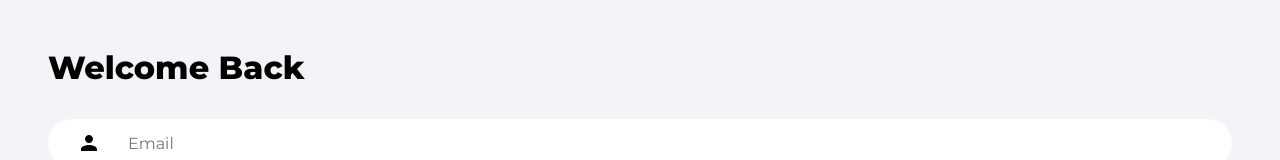
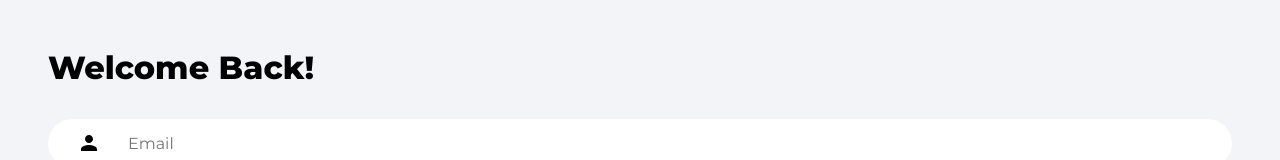
Before and after one commit to Gajjela-Koushik-Reddy/house-marketplace, a React (Create React App) app: page /profile in a window 1280 px wide. Shown: the top 160 px of the page. Built offline with nearby package versions, Linux system fonts and the light colour scheme.

Commit message:
Updated signIn Documentation

```diff
--- a/src/pages/SignIn/SignIn.tsx
+++ b/src/pages/SignIn/SignIn.tsx
@@ -24,12 +24,12 @@ const SignIn = () => {
     <>
       <div className="pageContainer">
         <header>
-          <p className="pageHeader">Welcome Back</p>
+          <p className="pageHeader">Welcome Back!</p>
         </header>
         <main>
           <form>
             <input
-              type="emailInput"
+              type="email"
               placeholder="Email"
               id="email"
               value={email}
```
Also changed, not shown: src/pages/SignIn/README.md.
